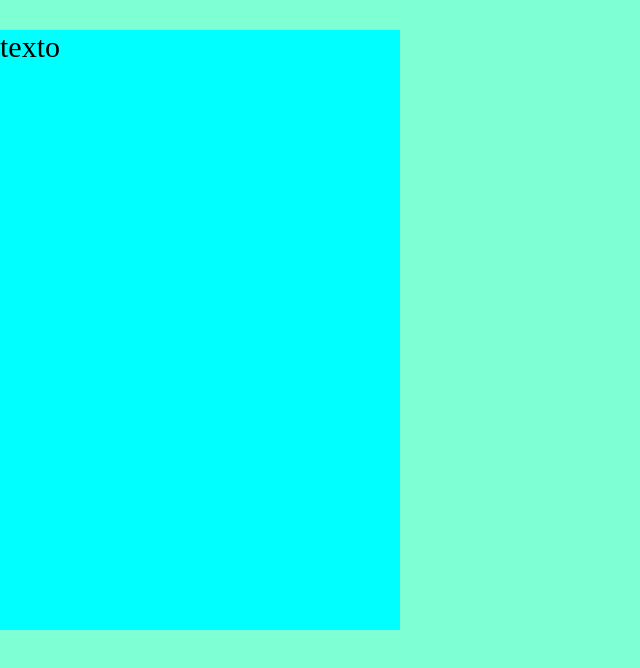
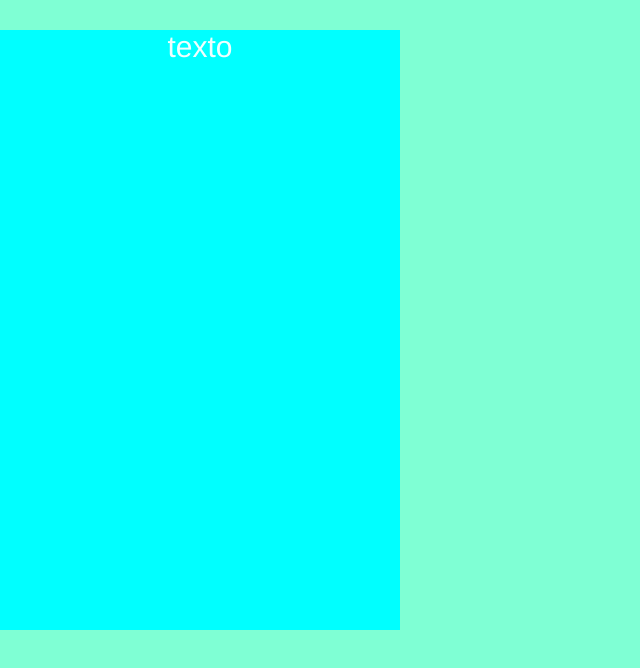
Before and after one commit to WalterGonzalez33/proyecto-quimica, a plain HTML site: page index.html in a window 1280 px wide. Shown: the whole page, without its empty margins (0-640 px from the left). Drawn offline with Linux system fonts and the light colour scheme.

Commit message:
nuevos cambios

```diff
--- a/style.css
+++ b/style.css
@@ -10,3 +10,9 @@ body{
     font-size: 30px;
     background-color: aqua;
 }
+
+.div p{
+    font-family: 'Franklin Gothic Medium', 'Arial Narrow', Arial, sans-serif;
+    text-align: center;
+    color: azure;
+}
```
